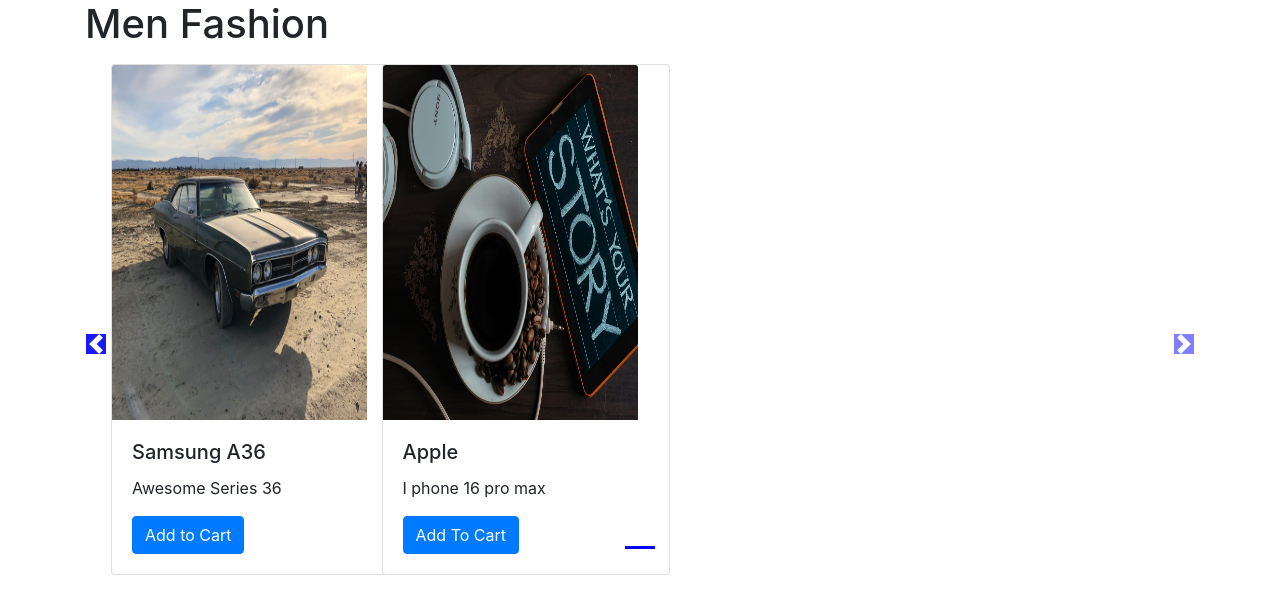
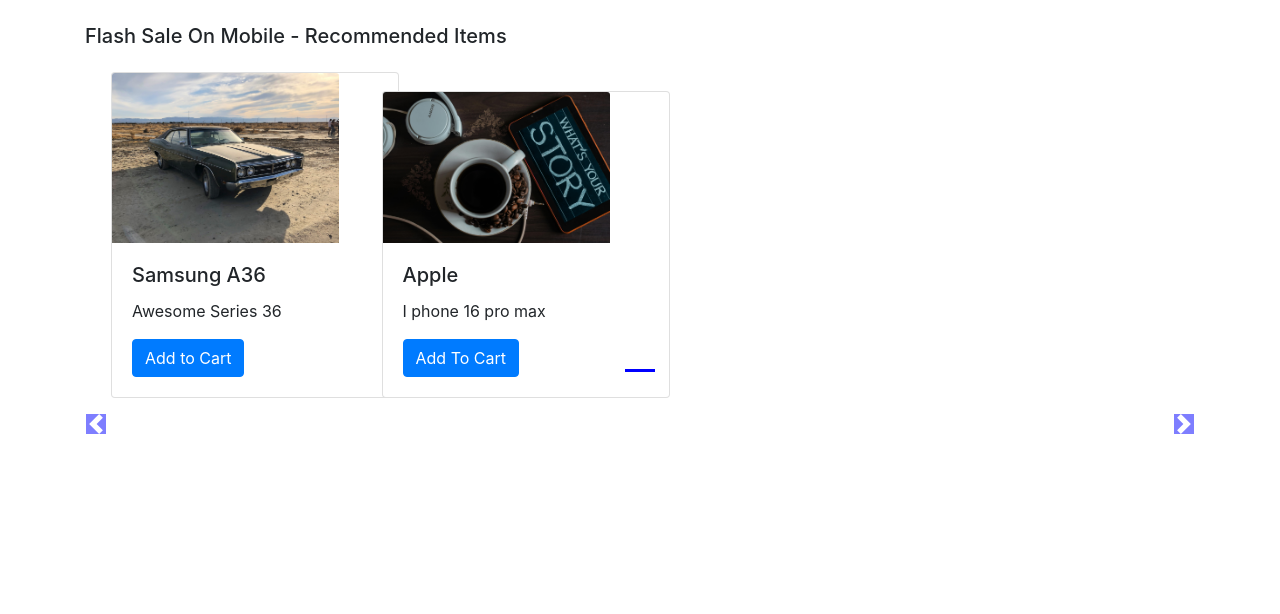
Before and after one commit to yashsb-07/django, a Django app: page /shop/ in a window 1280 px wide. Shown: the part 56-670 px from the top of the page. Run offline with Django 5.2, Linux system fonts and the light colour scheme; data comes from the database, SQL or seed files in the repository; some libraries are stand-ins or nearby versions.

Commit message:
Fixed slider

```diff
--- a/e_commerce/ecommerce/shop/templates/shop/index.html
+++ b/e_commerce/ecommerce/shop/templates/shop/index.html
@@ -12,8 +12,8 @@
 
           .col-md-3 img{
 
-          width: 255px;
-          height: 355px;
+          width: 227px;
+          max-height: 242px;
           }
 
           body .carousel-indicator li{
@@ -28,6 +28,12 @@
           body .carousel-control-next-icon{
           background-color: blue;
           }
+
+          .carousel-control-prev,
+          .carousel-control-next{
+          top: auto;
+bottom: auto;
+          }
            body .no-padding{
            padding-left: 0,
            padding-right: 0;
@@ -37,17 +43,20 @@
 {% block body %}
 {% load static %}
 <div class="container">
-    <h1>Men Fashion</h1>
-<div id="demo" class="carousel slide my-3" data-ride="carousel">
+
+    <!--Slideshow starts here -->
+    {% for product, range, nSlides in allProds %}
+    <h5 class="my-4">Flash Sale On {{product.0.category}} - Recommended Items</h5>
+<div id="demo{{forloop.counter}}" class="carousel slide my-3" data-ride="carousel">
     <ul class="carousel-indicators">
-      <li data-target="#demo" data-slide-to="0" class="active"></li>
+      <li data-target="#demo{{forloop.counter}}" data-slide-to="0" class="active"></li>
 
        {% for i in range %}
-      <li data-target="#demo" data-slide-to="{{i}}" ></li>
+      <li data-target="#demo{{forloop.parentloop.counter}}" data-slide-to="{{i}}" ></li>
       {% endfor %}
     </ul>
 
-    <!--Slideshow starts here -->
+
     <div class="container carousel-inner no-padding">
 
       <div class="carousel-item active">
@@ -86,14 +95,12 @@
 </div>
 </div>
     <!-- left and right controls for the slide -->
-    <a class="carousel-control-prev" href="#demo" data-slide="prev">
+    <a class="carousel-control-prev" href="#demo{{forloop.counter}}" data-slide="prev">
         <span class="carousel-control-prev-icon"></span>
     </a>
-    <a class="carousel-control-next" href="#demo" data-slide="next">
+    <a class="carousel-control-next" href="#demo{{forloop.counter}}" data-slide="next">
         <span class="carousel-control-next-icon"></span>
     </a>
-
-
+    {% endfor %}
+</div>
  {% endblock %}
-
-</div>
--- a/e_commerce/ecommerce/shop/views.py
+++ b/e_commerce/ecommerce/shop/views.py
@@ -6,11 +6,24 @@
 from django.http import HttpResponse
 
 def index(request):
-    products = Product.objects.all()
-    print(products)
-    n = len(products)
-    nSlides = n//4 + ceil((n/4)-(n//4))
-    params = {'no_of_slides':nSlides, 'range': range(1,nSlides),'product': products}
+    # products = Product.objects.all()
+    # print(products)
+    # n = len(products)
+    # nSlides = n//4 + ceil((n/4)-(n//4))
+
+    allProds = []
+    catprods = Product.objects.values('category', 'id')
+    cats = {item['category'] for item in catprods}
+    for cat in cats:
+        prod = Product.objects.filter(category=cat)
+        n = len(prod)
+        nSlides = n // 4 + ceil((n / 4) - (n // 4))
+        allProds.append([prod, range(1, nSlides), nSlides])
+
+    # params = {'no_of_slides':nSlides, 'range': range(1,nSlides),'product': products}
+    # allProds = [[products, range(1, nSlides), nSlides],
+    #             [products, range(1, nSlides), nSlides]]
+    params = {'allProds':allProds}
     return render(request, 'shop/index.html', params)
 
 def about(request):
```
